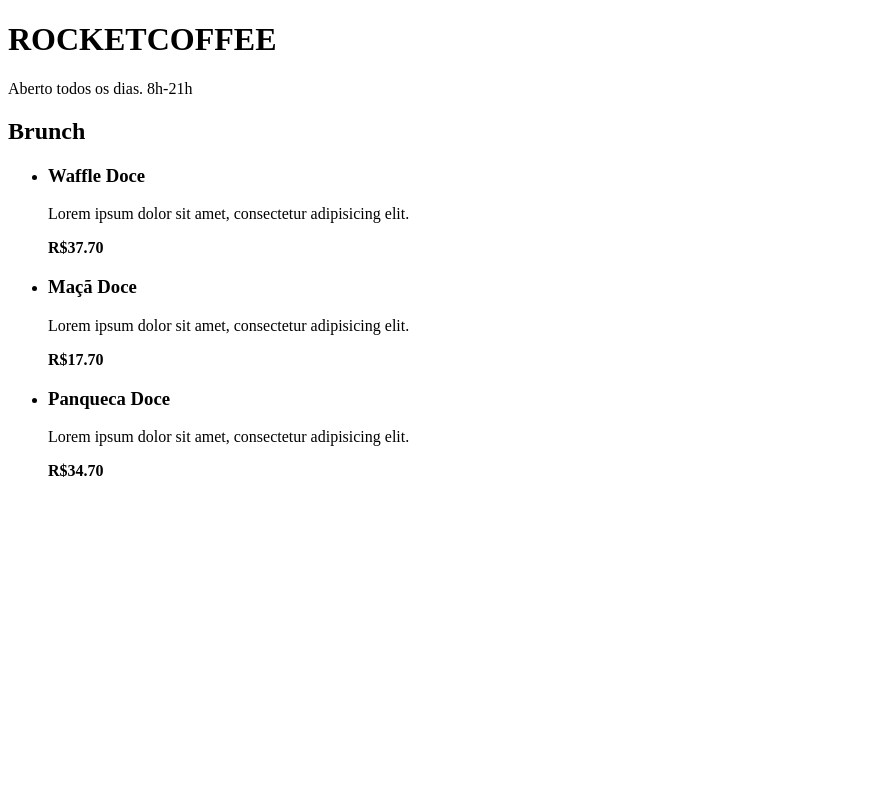
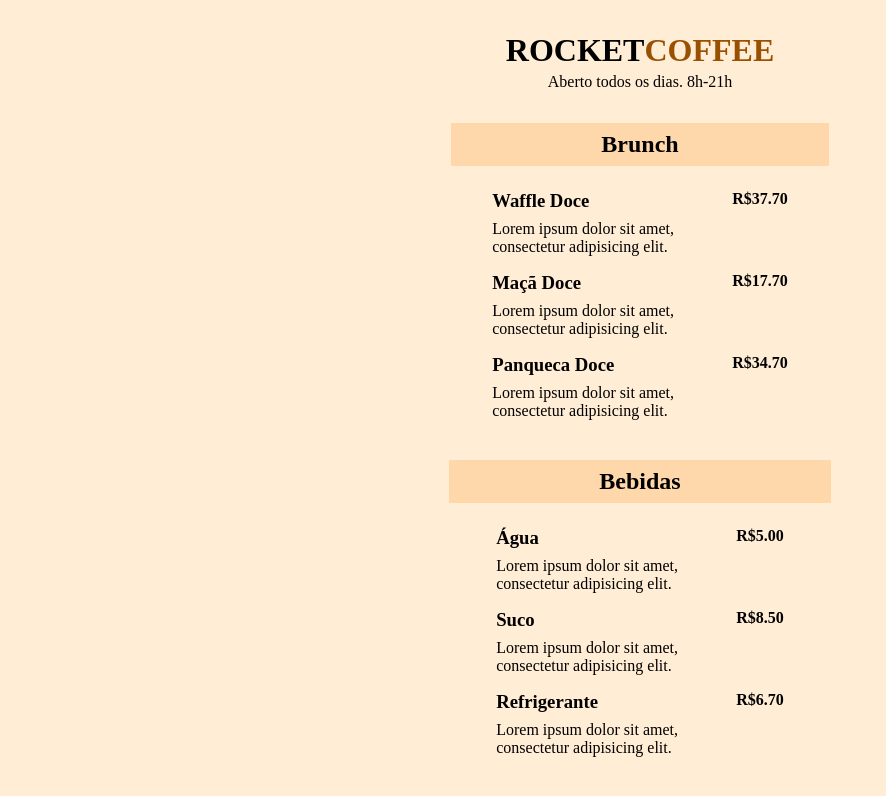
Before and after one commit to AleehSophia/maratona-rocketseat, a plain HTML site: page index.html in a window 1280 px wide. Shown: the whole page, without its empty margins (0-886 px from the left). Drawn offline with Linux system fonts and the light colour scheme.

Commit message:
Adding Style

```diff
--- a/index.html
+++ b/index.html
@@ -1,13 +1,13 @@
 <!DOCTYPE html>
 <html lang="pt-br">
 <head>
+    <link href="style.css" rel="stylesheet">
     <meta charset="UTF-8">
     <meta name="viewport" content="width=device-width, initial-scale=1.0">
     <title>RocketCoffee</title>
 </head>
 
 <body>
-
     <header>
         <h1>ROCKET<span>COFFEE</span></h1>
         <p>Aberto todos os dias. 8h-21h</p>
@@ -46,6 +46,39 @@
         </ul>
     </section>
 
+    <section>
+        <h2>Bebidas</h2>
+        <ul>
+            <li>
+                <div class="details">
+                    <h3>Água</h3>
+                    <p class="description">Lorem ipsum dolor sit amet, consectetur adipisicing elit.</p>
+                </div>
+                <strong class="price">
+                    R$5.00
+                </strong>
+            </li>
+            <li>
+                <div class="details">
+                    <h3>Suco</h3>
+                    <p class="description">Lorem ipsum dolor sit amet, consectetur adipisicing elit.</p>
+                </div>
+                <strong class="price">
+                    R$8.50
+                </strong>
+            </li>
+            <li>
+                <div class="details">
+                    <h3>Refrigerante</h3>
+                    <p class="description">Lorem ipsum dolor sit amet, consectetur adipisicing elit.</p>
+                </div>
+                <strong class="price">
+                    R$6.70
+                </strong>
+            </li>
+        </ul>
+    </section>
+
 </body>
 
 </html>
--- /dev/null
+++ b/style.css
@@ -0,0 +1,54 @@
+* {
+    margin: 0;
+    padding: 0;
+}
+
+body {
+    background-color: #FFEDD5;
+}
+
+ul {
+    list-style: none;
+}
+
+header {
+    padding: 32px 0;
+}
+
+header, section {
+    display: flex;
+    flex-direction: column;
+    align-items: center;
+    justify-content: center;
+}
+
+section {
+    margin-bottom: 24px;
+}
+
+header h1 {
+    margin-bottom: 4px;
+}
+
+header h1 span {
+    color: #995000;
+}
+
+section h2 {
+    padding: 8px 150px;
+    margin-bottom: 24px;
+    background-color: #FED7AA;
+}
+
+ul li {
+    margin-bottom: 16px;
+    display: flex;
+}
+
+li .details {
+        max-width: 240px;
+}
+
+.details h3 {
+    margin-bottom: 8px;
+}
```
